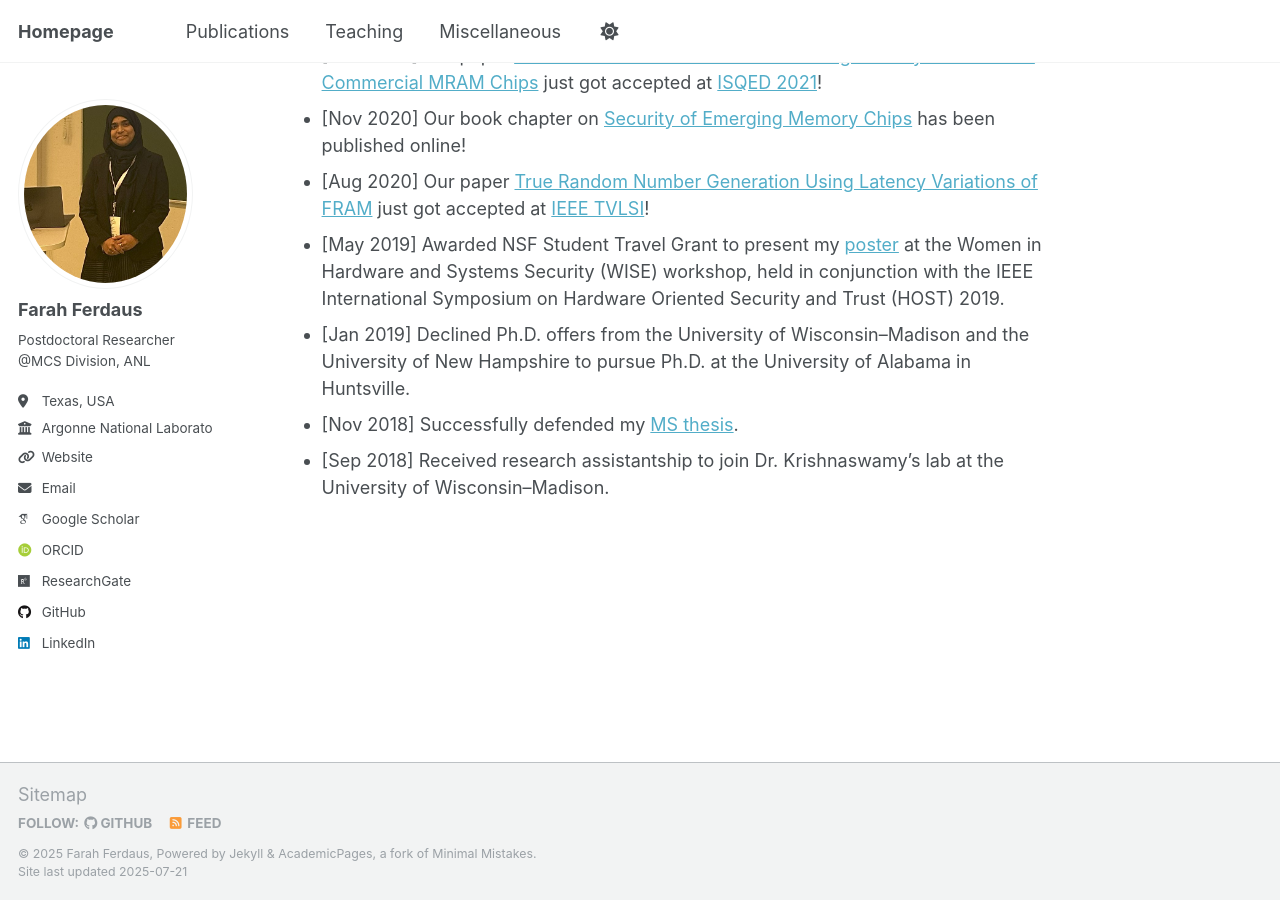
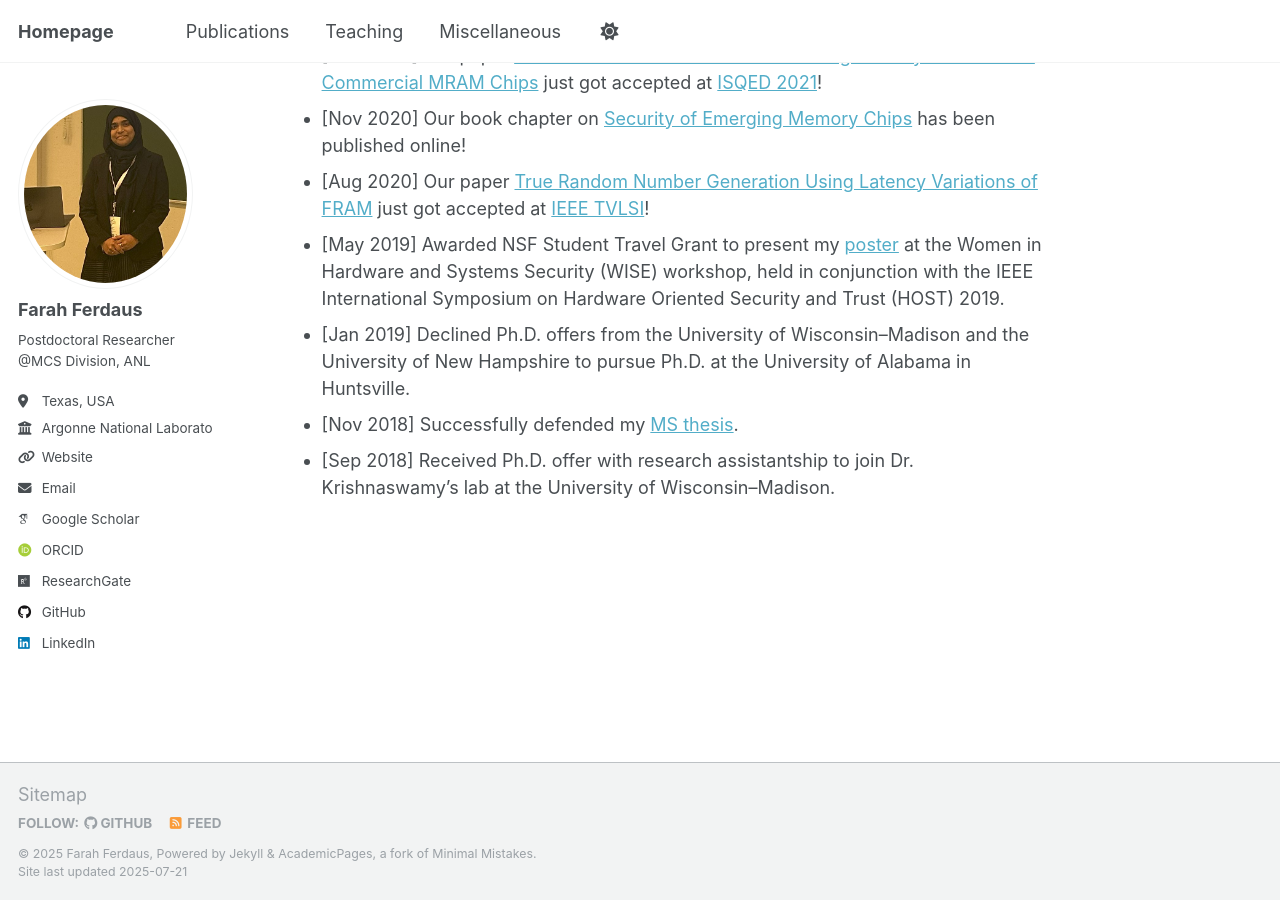
Before and after one commit to fferdaus/fferdaus.github.io, a Jekyll site: the page built from _pages/about.md, in a window 1280 px wide and 900 px high, scrolled down 3243 px. Built offline with Jekyll 4.4.1, drawn with Linux system fonts in a browser that asks for light colours; some web fonts are replaced.

Commit message:
Update about.md

```diff
--- a/_pages/about.md
+++ b/_pages/about.md
@@ -86,4 +86,4 @@ She has published numerous scientific articles, including journal articles, conf
 - [May 2019] Awarded NSF Student Travel Grant to present my [poster](https://www.researchgate.net/publication/345918574_Attesting_SRAM_Manufacturer_Toward_the_Avoidance_of_Counterfeit_SRAM) at the Women in Hardware and Systems Security (WISE) workshop, held in conjunction with the IEEE International Symposium on Hardware Oriented Security and Trust (HOST) 2019.
 - [Jan 2019] Declined Ph.D. offers from the University of Wisconsin–Madison and the University of New Hampshire to pursue Ph.D. at the University of Alabama in Huntsville.
 - [Nov 2018] Successfully defended my [MS thesis](https://www.proquest.com/openview/fc2609e2f960bdda4da60559ab25f92e/1?pq-origsite=gscholar&cbl=18750&diss=y).
-- [Sep 2018] Received research assistantship to join Dr. Krishnaswamy's lab at the University of Wisconsin–Madison.
+- [Sep 2018] Received Ph.D. offer with research assistantship to join Dr. Krishnaswamy's lab at the University of Wisconsin–Madison.
```
